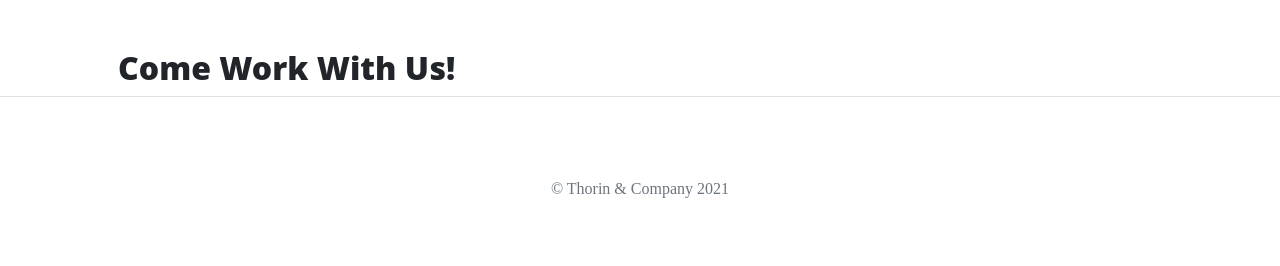
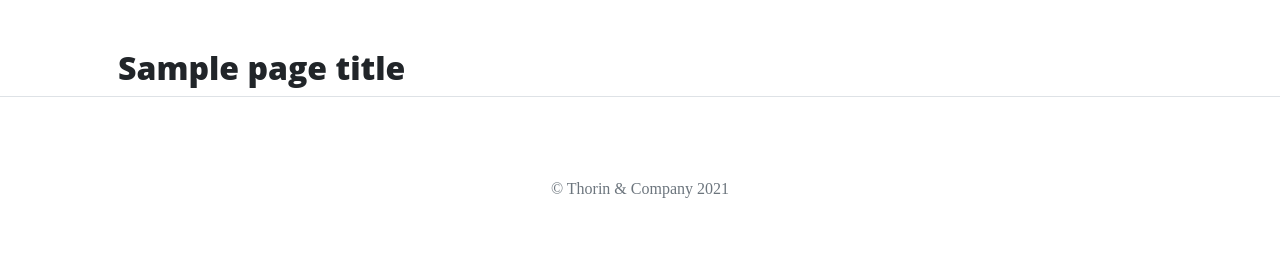
Before and after one commit to theopmw/Thorin-Flask-App, a Flask app: template templates/careers.html in a window 1280 px wide. Shown: the part 629-895 px from the top of the page. Run offline with Flask 2, Linux system fonts and the light colour scheme; the template is opened without the code that fills it: most values are stand-ins (such as "Sample title", 1, 10 or a date in 2020); some libraries are stand-ins or nearby versions.

Commit message:
Update page headings using return statement

```diff
--- a/run.py
+++ b/run.py
@@ -17,17 +17,17 @@ def index():
 
 @app.route("/about")
 def about():
-    return render_template("about.html")
+    return render_template("about.html", page_title="About")
 
 
 @app.route("/contact")
 def contact():
-    return render_template("contact.html")
+    return render_template("contact.html", page_title="Contact")
 
 
 @app.route("/careers")
 def careers():
-    return render_template("careers.html")
+    return render_template("careers.html", page_title="Careers")
 
 
 if __name__ == "__main__":
--- a/templates/about.html
+++ b/templates/about.html
@@ -1,6 +1,6 @@
 {% extends "base.html" %}
 {% block content %}
-<h2>About Page</h2>
+<h2>{{ page_title }}</h2>
 
 <p>
     The formation of the group grew out of a meeting Gandalf had with Thorin in Bree which kindled Thorin's interest in
--- a/templates/careers.html
+++ b/templates/careers.html
@@ -1,4 +1,4 @@
 {% extends "base.html" %}
 {% block content %}
-    <h2>Come Work With Us!</h2>
+    <h2>{{ page_title }}</h2>
 {% endblock %}
--- a/templates/contact.html
+++ b/templates/contact.html
@@ -1,4 +1,4 @@
 {% extends "base.html" %}
 {% block content %}
-    <h2>Contact Us</h2>
+    <h2>{{ page_title }}</h2>
 {% endblock %}
```
